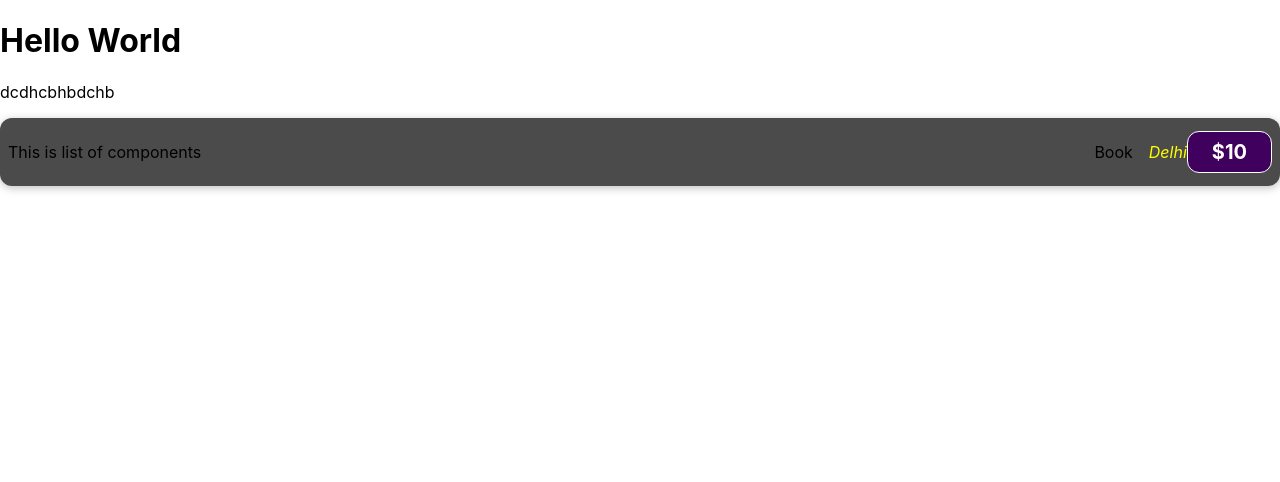
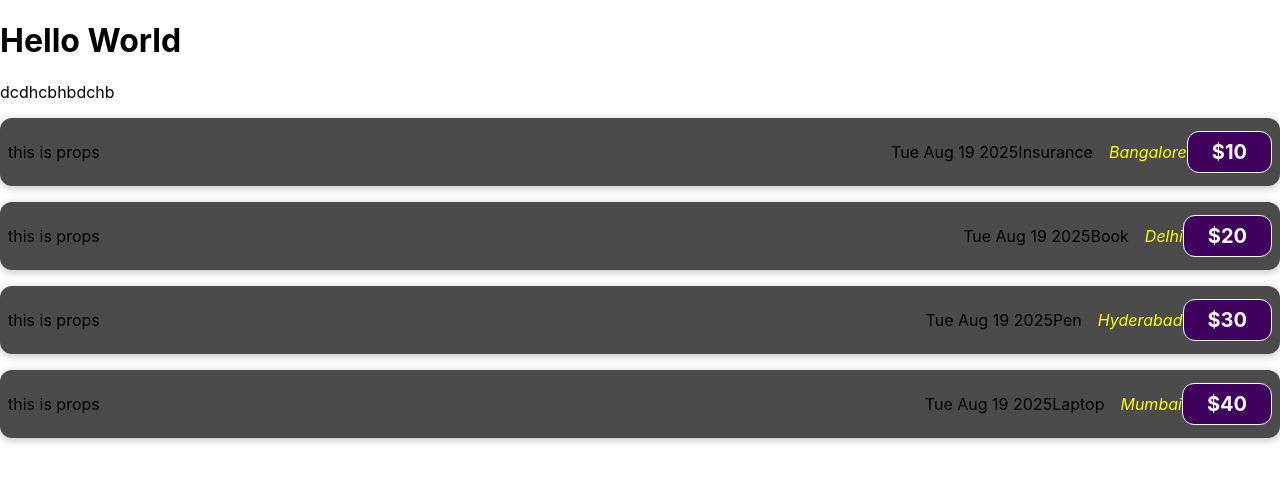
Before and after one commit to KunalSingh2001/First-create-react-app, a React (Create React App) app: page / in a window 1280 px wide. Shown: the top 482 px of the page. Built offline with nearby package versions, Linux system fonts and the light colour scheme.

Commit message:
Create props to learn components reuse

```diff
--- a/src/App.js
+++ b/src/App.js
@@ -4,7 +4,10 @@ function App() {
     <div>
         <h1>Hello World</h1>
         <p>dcdhcbhbdchb</p>
-        <ExpansesList></ExpansesList>
+        <ExpansesList date={new Date(2025, 7, 19)} location="Bangalore" description="this is props" title="Insurance" price="$10"></ExpansesList>
+        <ExpansesList date={new Date(2025, 7, 19)} location="Delhi" description="this is props" title="Book" price="$20"></ExpansesList>
+        <ExpansesList date={new Date(2025, 7, 19)} location="Hyderabad" description="this is props" title="Pen" price="$30"></ExpansesList>
+        <ExpansesList date={new Date(2025, 7, 19)} location="Mumbai" description="this is props" title="Laptop" price="$40"></ExpansesList>
     </div>
   );
 }
--- a/src/components/ExpensesItem.jsx
+++ b/src/components/ExpensesItem.jsx
@@ -1,11 +1,12 @@
 import "./ExpenseItem.css";
-function ExpansesList() {
+function ExpansesList(props) {
     return (
         <div class="expense-item">
-            <p class="expense-item__description">This is list of components</p>
-            <div>Book</div>
-            <div class="expense-item__location">Delhi</div>
-            <div class="expense-item__price">$10</div>
+            <p className="expense-item__description">{props.description}</p>
+            <div>{props.date.toDateString()}</div>
+            <div>{props.title}</div>
+            <div className="expense-item__location">{props.location}</div>
+            <div className="expense-item__price">{props.price}</div>
         </div>
     );
 }
```
